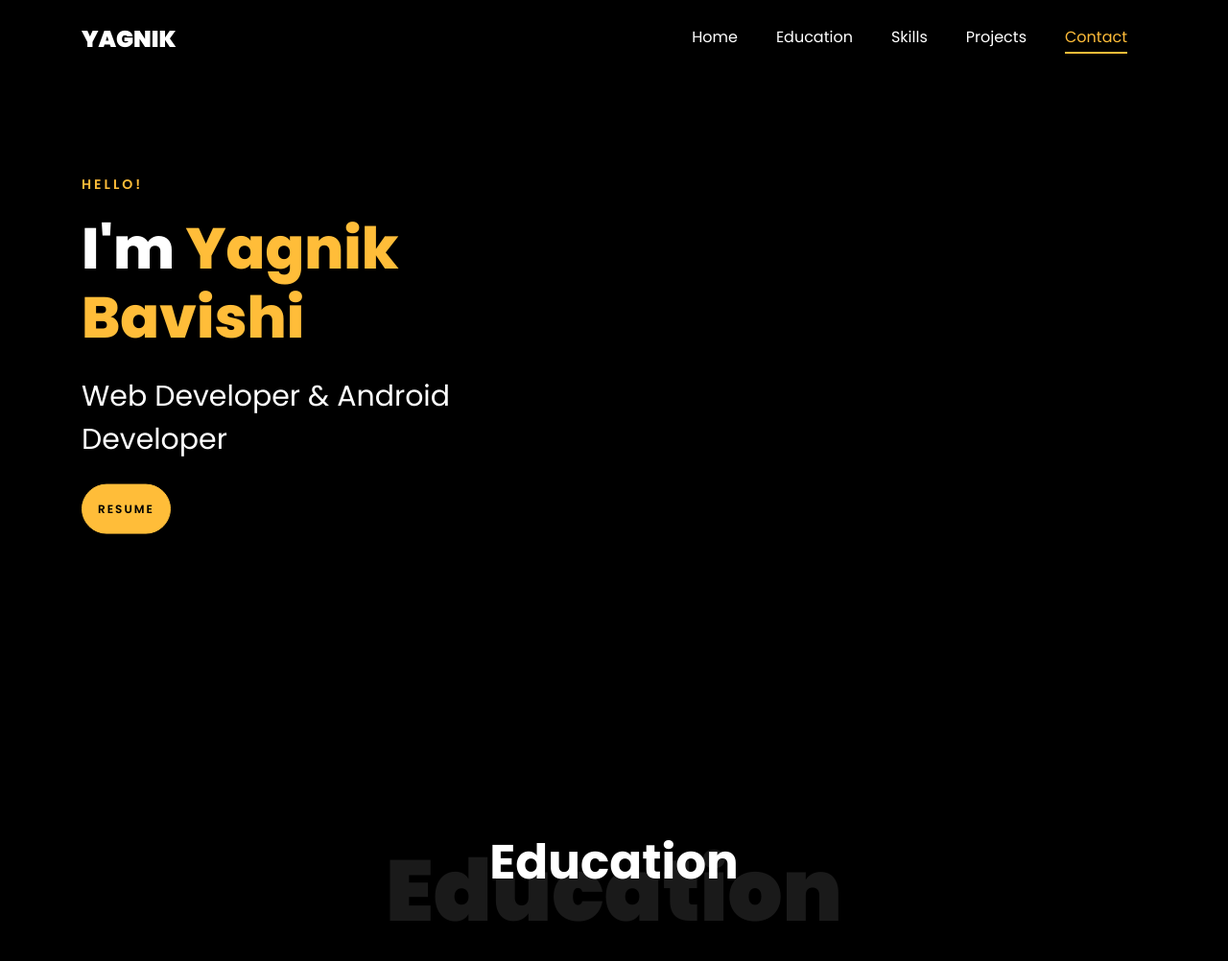
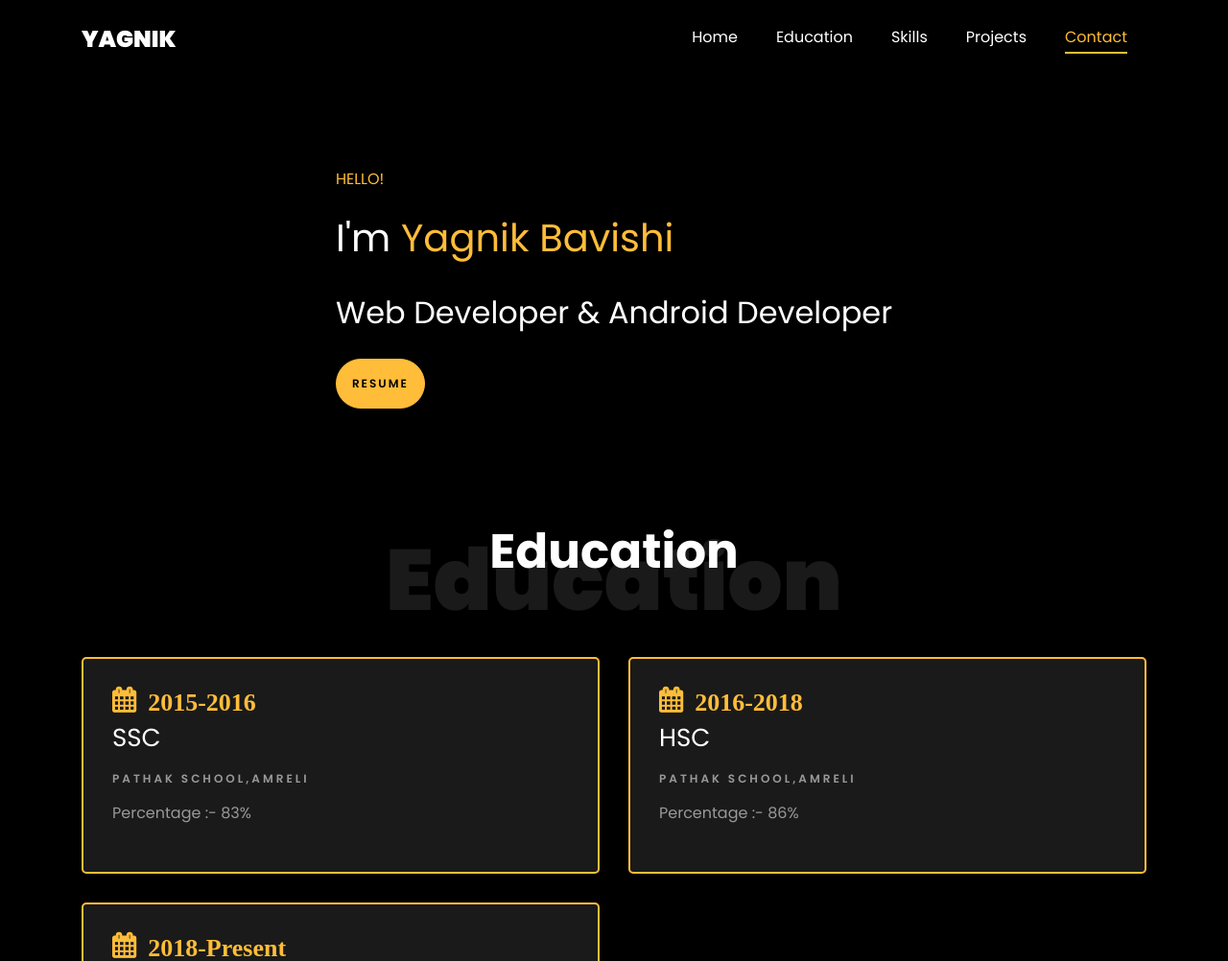
Before and after one commit to YagnikBavishi/yagnikbavishi, a plain HTML site: page index.html in a window 1280 px wide. Shown: the top 1002 px of the page at 96% size. Drawn offline with Linux system fonts and the light colour scheme; files whose address does not match are found by name.

Commit message:
first commit

```diff
--- a/index.html
+++ b/index.html
@@ -59,22 +59,19 @@
 		</div>
 	</nav>
 
-	<section id="home-section" class="hero">
+	<!--<section id="home-section" class="hero">
 
 		<div class="home-slider  owl-carousel">
 			<div class="slider-item ">
 				<div class="container">
-					<div class="row d-md-flex no-gutters slider-text align-items-end justify-content-end"
-						>
+					<div class="row d-md-flex no-gutters slider-text align-items-center">
 						<div class="one-forth d-flex  align-items-center ftco-animate">
 							<div class="text">
-								<!--  <hr>
-						  <h4>----------1.welcome------------------</h4>-->
 								<span class="subheading">Hello!</span>
 								<h1 class="mb-4 mt-3">I'm <span>Yagnik Bavishi</span></h1>
 								<h2 class="mb-4">Web Developer & Android Developer</h2>
-								<p><a href="C:\Users\Dell\Desktop\yagnik-website\images\resume.pdf"
-										class="btn btn-primary py-3 px-3">Resume</a></p>
+								<a href="E:\yagnik-website\images\resume.pdf"
+										class="btn btn-primary py-3 px-3">RESUME</a>
 							</div>
 						</div>
 					</div>
@@ -83,10 +80,25 @@
 		</div>
 
 	</section>
+-->
 
 
-
-
+<br><br><br><br><br><br>
+	<section id="home-section" class="hero">
+		<div class="container">
+			<div class="row justify-content-center  no-gutters">
+				<div class="one-forth d-flex align-items-center ftco-animate">
+					<div class="text">
+					<span style="color: #ffbd39;text-transform: uppercase;">Hello!</span>
+								<h1 class="mb-4 mt-3">I'm <span style="color:#ffbd39 ;">Yagnik Bavishi</span></h1>
+								<h2 class="mb-4">Web Developer & Android Developer</h2>
+								<a href="E:\yagnik-website\images\resume.pdf"
+										class="btn btn-primary py-3 px-3">RESUME</a>
+				</div>
+			</div>
+		</div>
+		</div>
+	</section>
 
 	<!--<section class="ftco-about img ftco-section ftco-no-pb" id="about-section">
     	<div class="container">
```
Also changed, not shown: 2 other files.
